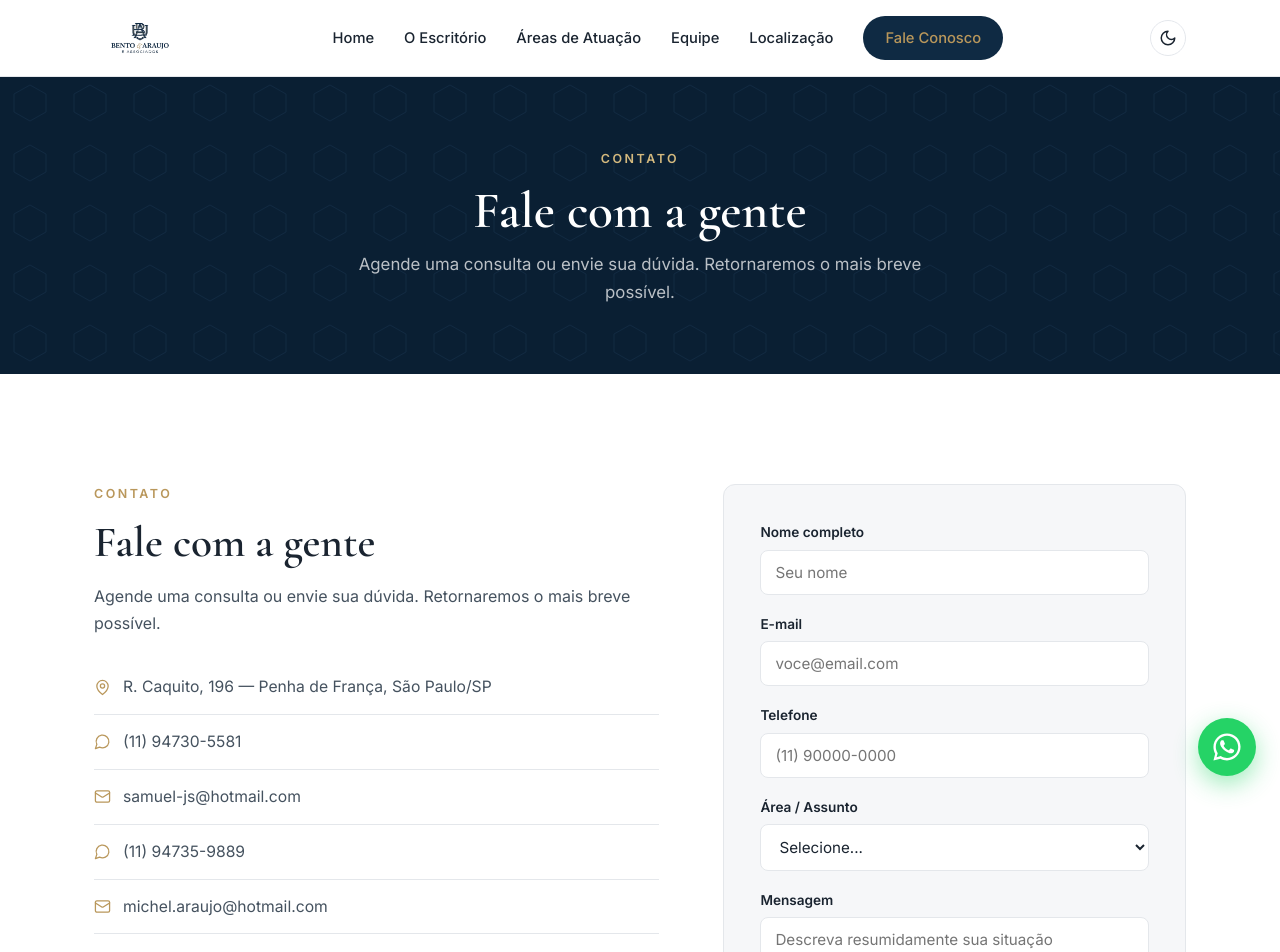
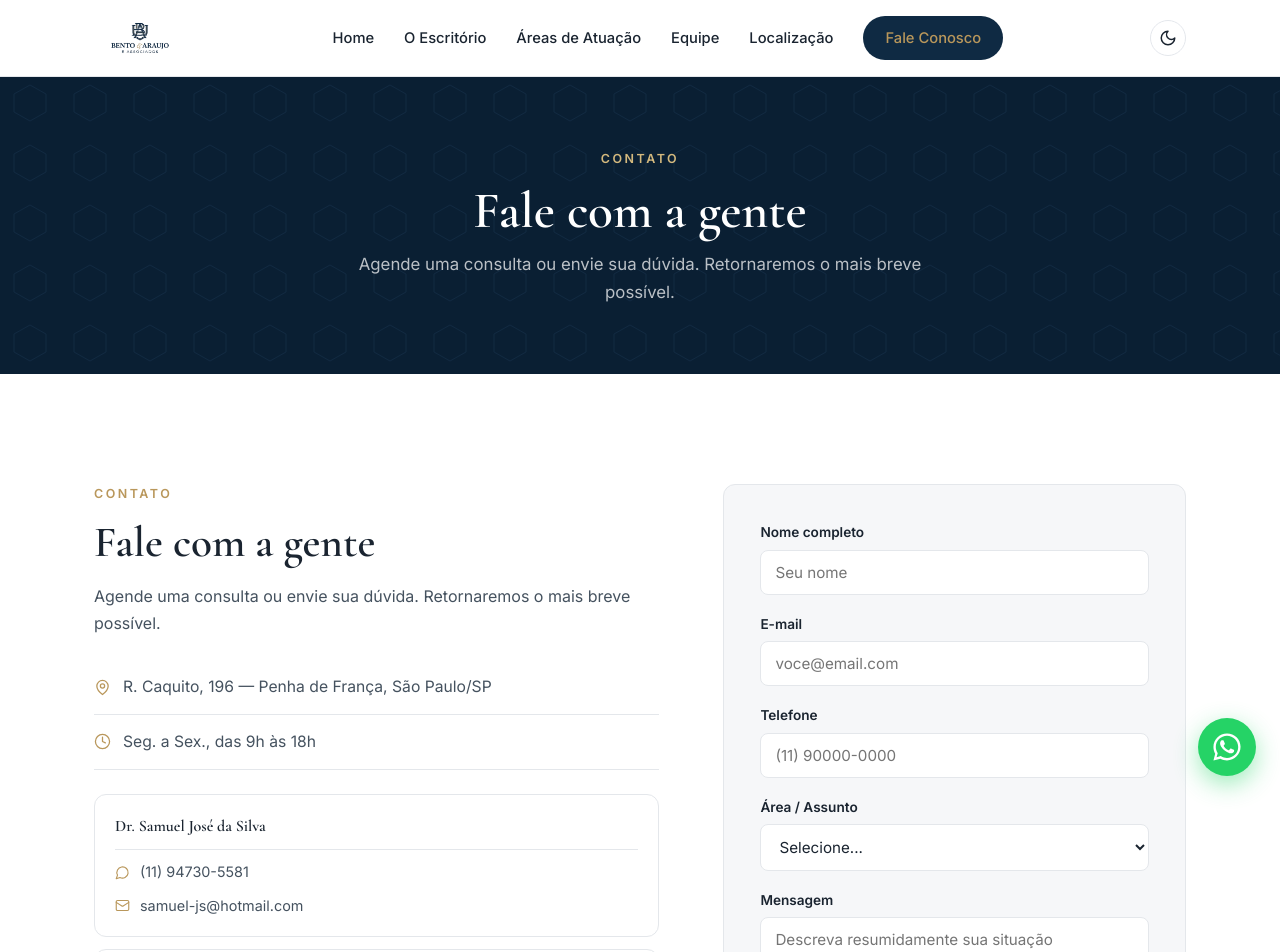
Before and after one commit to 77bueno/bento-araujo-site, a React (Vite) app: page /contato in a window 1280 px wide. Shown: the top 952 px of the page. Built offline with nearby package versions, Linux system fonts and the light colour scheme.

Commit message:
Agrupa contatos por advogado com separador visual

```diff
--- a/src/components/Contact.jsx
+++ b/src/components/Contact.jsx
@@ -1,13 +1,17 @@
 import { useState } from 'react'
-import { MapPin, Phone, MessageCircle, Mail, Clock } from 'lucide-react'
+import { MapPin, MessageCircle, Mail, Clock } from 'lucide-react'
 
-const contactInfo = [
-  { icon: MapPin,        label: 'Endereço',           text: 'R. Caquito, 196 — Penha de França, São Paulo/SP' },
-  { icon: MessageCircle, label: 'Dr. Samuel (WA)',     text: '(11) 94730-5581',            href: 'https://wa.me/5511947305581' },
-  { icon: Mail,          label: 'E-mail Dr. Samuel',   text: 'samuel-js@hotmail.com',      href: 'mailto:samuel-js@hotmail.com' },
-  { icon: MessageCircle, label: 'Dr. Michel (WA)',     text: '(11) 94735-9889',            href: 'https://wa.me/5511947359889' },
-  { icon: Mail,          label: 'E-mail Dr. Michel',   text: 'michel.araujo@hotmail.com',  href: 'mailto:michel.araujo@hotmail.com' },
-  { icon: Clock,         label: 'Horário',             text: 'Seg. a Sex., das 9h às 18h' },
+const lawyers = [
+  {
+    name: 'Dr. Samuel José da Silva',
+    wa: { text: '(11) 94730-5581', href: 'https://wa.me/5511947305581' },
+    email: { text: 'samuel-js@hotmail.com', href: 'mailto:samuel-js@hotmail.com' },
+  },
+  {
+    name: 'Dr. Michel Anderson de Araújo',
+    wa: { text: '(11) 94735-9889', href: 'https://wa.me/5511947359889' },
+    email: { text: 'michel.araujo@hotmail.com', href: 'mailto:michel.araujo@hotmail.com' },
+  },
 ]
 
 const areaOptions = [
@@ -53,16 +57,31 @@ export default function Contact() {
           <p>Agende uma consulta ou envie sua dúvida. Retornaremos o mais breve possível.</p>
 
           <ul className="contact-list">
-            {contactInfo.map(({ icon: Icon, label, text, href }) => (
-              <li key={label}>
-                <Icon size={17} strokeWidth={1.8} />
-                {href
-                  ? <a href={href} target={href.startsWith('https') ? '_blank' : undefined} rel="noopener noreferrer">{text}</a>
-                  : <span>{text}</span>
-                }
-              </li>
+            <li>
+              <MapPin size={17} strokeWidth={1.8} />
+              <span>R. Caquito, 196 — Penha de França, São Paulo/SP</span>
+            </li>
+            <li>
+              <Clock size={17} strokeWidth={1.8} />
+              <span>Seg. a Sex., das 9h às 18h</span>
+            </li>
+          </ul>
+
+          <div className="contact-lawyers">
+            {lawyers.map(({ name, wa, email }) => (
+              <div key={name} className="contact-lawyer-block">
+                <span className="contact-lawyer-name">{name}</span>
+                <a href={wa.href} target="_blank" rel="noopener noreferrer" className="contact-lawyer-row">
+                  <MessageCircle size={15} strokeWidth={1.8} />
+                  {wa.text}
+                </a>
+                <a href={email.href} className="contact-lawyer-row">
+                  <Mail size={15} strokeWidth={1.8} />
+                  {email.text}
+                </a>
+              </div>
             ))}
-          </ul>
+          </div>
         </div>
 
         <form className="contact-form" onSubmit={handleSubmit} noValidate>
--- a/src/index.css
+++ b/src/index.css
@@ -238,6 +238,24 @@ a:hover { color: var(--gold); }
 .contact-list span { color: var(--body); }
 .contact-list a { color: var(--body); }
 .contact-list a:hover { color: var(--gold); }
+
+.contact-lawyers { display: flex; flex-direction: column; gap: 12px; margin-top: 1.5rem; }
+.contact-lawyer-block {
+  border: 1px solid var(--line); border-radius: var(--radius);
+  padding: 18px 20px; display: flex; flex-direction: column; gap: 10px;
+}
+.contact-lawyer-name {
+  font-family: var(--serif); font-size: 1rem; font-weight: 600;
+  color: var(--ink); padding-bottom: 10px; border-bottom: 1px solid var(--line);
+}
+.contact-lawyer-row {
+  display: flex; align-items: center; gap: 10px;
+  font-size: .9rem; color: var(--body); transition: color .2s;
+}
+.contact-lawyer-row:hover { color: var(--gold); }
+.contact-lawyer-row svg { color: var(--gold); flex-shrink: 0; }
+
+[data-theme="dark"] .contact-lawyer-block { border-color: var(--line); background: var(--bg-alt); }
 
 .contact-form { background: var(--bg-alt); padding: 36px; border-radius: var(--radius); border: 1px solid var(--line); }
 .field { margin-bottom: 18px; }
```
